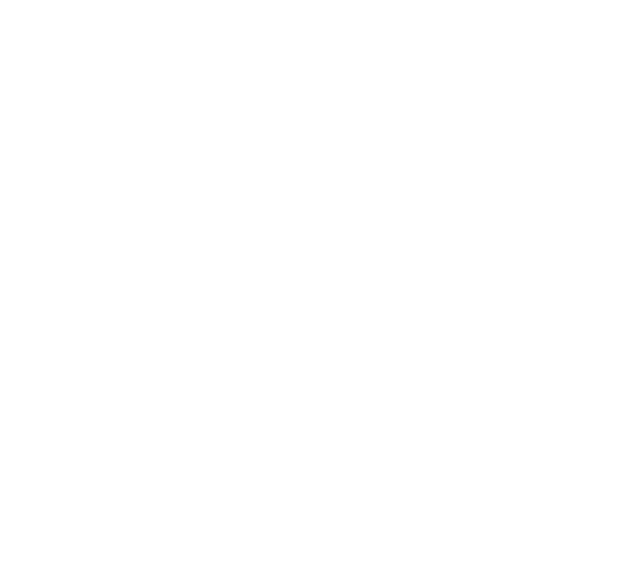
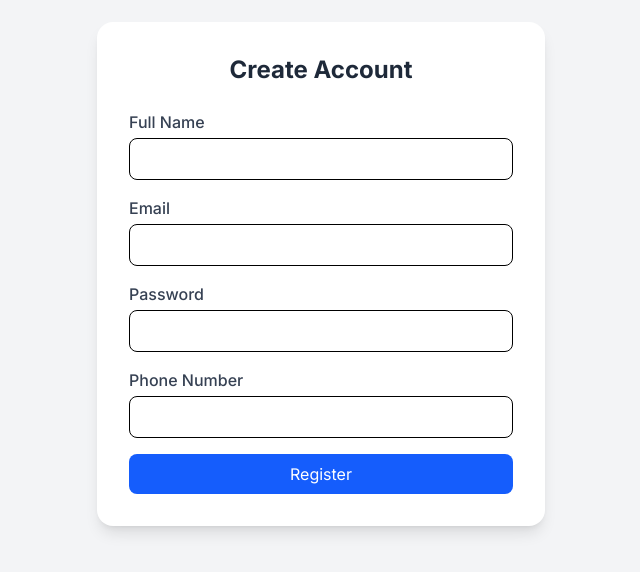
Before and after one commit to NandiniPathak-13/Crito-Website, a React (Vite) app: page /register in a window 1280 px wide. Before the commit this address had no page. Shown: the part 126-698 px from the top of the page, without its empty margins (319-959 px from the left). Built offline with nearby package versions, Linux system fonts and the light colour scheme.

Commit message:
updating

```diff
--- a/src/App.jsx
+++ b/src/App.jsx
@@ -8,6 +8,7 @@ import BlogDetails from "./pages/Blog/BlogDetails";
 import ServiceDetails from "./pages/ServiceDetails";
 import Contact from "./pages/Contact";
 import Login from "./pages/Login";
+import Register from "./pages/Resgister";
 import AdminLayout from "./AdminPanel/AdminLayout";
 import Dashboard from "./pages/Admin/Dashboard";
 import AddPost from "./pages/Admin/AddPost";
@@ -27,6 +28,7 @@ const App = () => {
         <Route path="/" element={<Home />} />
         <Route path="about" element={<About />} />
         <Route path="login" element={<Login />} />
+        <Route path="register" element={<Register />} />
         <Route path="service" element={<Service />} />
         <Route path="servicedetails" element={<ServiceDetails />} />
 
--- a/src/pages/Admin/AddPost.jsx
+++ b/src/pages/Admin/AddPost.jsx
@@ -26,7 +26,7 @@ export const AddPost = () => {
       formData.append("category", category);
 
 
-      const response = await post(`${import.meta.env.VITE_API_URL}/blog/create`, formData, {
+      const response = await post("/blog/create", formData, {
         headers: { "Content-Type": "multipart/form-data" }
       });
 
--- a/src/pages/Admin/AllPosts.jsx
+++ b/src/pages/Admin/AllPosts.jsx
@@ -14,7 +14,7 @@ export const AllPosts = () => {
   useEffect(() => {
     const GetAllData = async () => {
       try {
-        const response = await get(`${import.meta.env.VITE_API_URL}/blog/getpost`);
+        const response = await get("/blog/getpost");
         const data = response.data;
         setPost(data.posts);
 
--- a/src/pages/Admin/Dashboard.jsx
+++ b/src/pages/Admin/Dashboard.jsx
@@ -12,7 +12,7 @@ export const AdminDashboard = () => {
    useEffect(() => {
       const GetAllData = async () => {
          try {
-            const response = await get(`${import.meta.env.VITE_API_URL}/dashboard/`);
+            const response = await get("/dashboard/");
             const data = response.data;
             setblogposts(data.Posts)
             setuserss(data.Users)
--- a/src/pages/Admin/Users.jsx
+++ b/src/pages/Admin/Users.jsx
@@ -10,7 +10,7 @@ export const Users = () => {
   useEffect(() => {
     const GetAllData = async () => {
       try {
-        const response = await get(`${import.meta.env.VITE_API_URL}/dashboard/allusers`);
+        const response = await get("/dashboard/allusers");
         const data = response.data;
 
         setuserss(data.Users)
--- a/src/pages/Resgister.jsx
+++ b/src/pages/Resgister.jsx
@@ -0,0 +1,112 @@
+import React, { useState } from "react";
+import { post } from "../services/EndPoints"; // yeh tumhara custom axios wrapper hai
+
+const Register = () => {
+  const [formData, setFormData] = useState({
+    Fullname: "",
+    Email: "",
+    Password: "",
+    PhoneNumber: "",
+    Profile: null
+  });
+
+  const [message, setMessage] = useState("");
+
+  const handleChange = (e) => {
+    setFormData({ ...formData, [e.target.name]: e.target.value });
+  };
+
+  const handleSubmit = async (e) => {
+    e.preventDefault();
+
+    try {
+      const response = await post(
+        "/auth/register",
+        formData,
+        {
+          headers: {
+            "Content-Type":  "multipart/form-data", // ✅ JSON ke liye correct
+          },
+        }
+      );
+      setMessage("Account created successfully ✅");
+    } catch (err) {
+      setMessage("Error: " + (err.response?.data?.message || "Something went wrong"));
+    }
+  };
+
+  return (
+    <div className="flex items-center justify-center min-h-screen bg-gray-100">
+      <div className="bg-white shadow-lg rounded-2xl w-full max-w-md p-8">
+        <h2 className="text-2xl font-bold text-center text-gray-800 mb-6">Create Account</h2>
+
+        {message && (
+          <p className="text-center text-sm mb-4 text-red-500">{message}</p>
+        )}
+
+        <form onSubmit={handleSubmit} className="space-y-4">
+          {/* Fullname */}
+          <div>
+            <label className="block text-gray-700 font-medium">Full Name</label>
+            <input
+              type="text"
+              name="Fullname"
+              value={formData.Fullname}
+              onChange={handleChange}
+              className="w-full border rounded-lg p-2 mt-1 focus:ring focus:ring-blue-300"
+              required
+            />
+          </div>
+
+          {/* Email */}
+          <div>
+            <label className="block text-gray-700 font-medium">Email</label>
+            <input
+              type="email"
+              name="Email"
+              value={formData.Email}
+              onChange={handleChange}
+              className="w-full border rounded-lg p-2 mt-1 focus:ring focus:ring-blue-300"
+              required
+            />
+          </div>
+
+          {/* Password */}
+          <div>
+            <label className="block text-gray-700 font-medium">Password</label>
+            <input
+              type="password"
+              name="Password"
+              value={formData.Password}
+              onChange={handleChange}
+              className="w-full border rounded-lg p-2 mt-1 focus:ring focus:ring-blue-300"
+              required
+            />
+          </div>
+
+          {/* PhoneNumber */}
+          <div>
+            <label className="block text-gray-700 font-medium">Phone Number</label>
+            <input
+              type="text"
+              name="PhoneNumber"
+              value={formData.PhoneNumber}
+              onChange={handleChange}
+              className="w-full border rounded-lg p-2 mt-1 focus:ring focus:ring-blue-300"
+            />
+          </div>
+
+          {/* Submit button */}
+          <button
+            type="submit"
+            className="w-full bg-blue-600 text-white py-2 rounded-lg hover:bg-blue-700 transition"
+          >
+            Register
+          </button>
+        </form>
+      </div>
+    </div>
+  );
+};
+
+export default Register;
```
Also changed, not shown: 1 other file (tests, documents, lock files or other folders).
